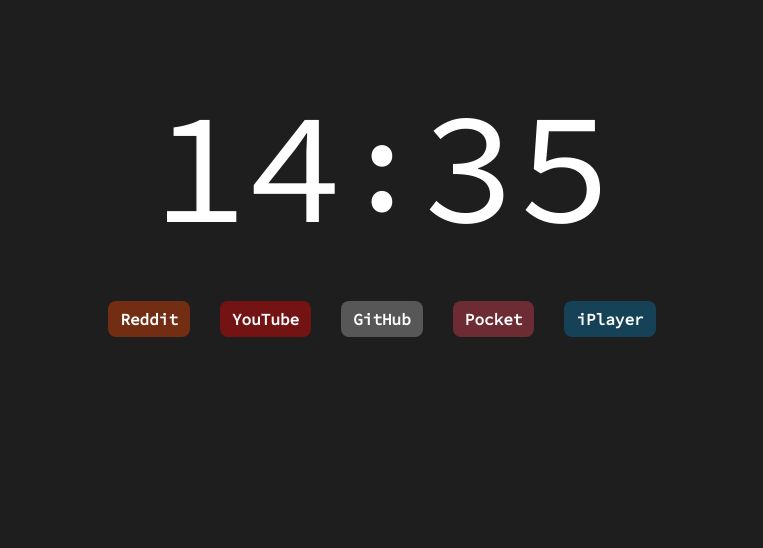
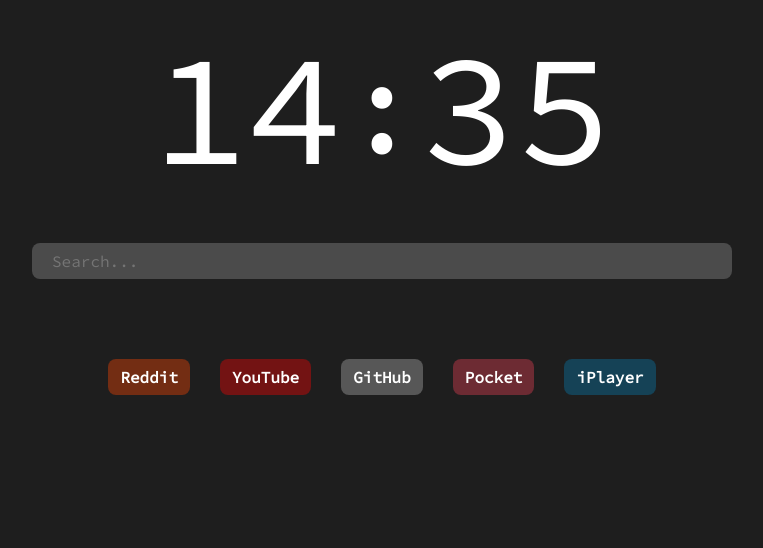
Before and after one commit to martin-walls/startpage, a plain HTML site: page index.html in a window 1280 px wide. Shown: the part 124-672 px from the top of the page, without its empty margins (258-1021 px from the left). Drawn offline with nearby package versions, Linux system fonts and the light colour scheme; files that its build step writes are made by us from their sources.

Commit message:
google search bar

```diff
--- a/index.html
+++ b/index.html
@@ -16,6 +16,11 @@
         <div class="time">
           <span class="time-digits" id="time-hr"></span><span class="time-separator">:</span><span class="time-digits" id="time-min"></span>
         </div>
+        <div class="search-wrapper">
+          <form action="https://www.google.com/search" method="get" autocomplete="off" class="search-form">
+            <input type="text" name="q" class="search-field" placeholder="Search..." autofocus>
+          </form>
+        </div>
         <div class="links">
           <a href="https://www.reddit.com" id="link-reddit">Reddit</a>
           <a href="https://www.youtube.com/" id=link-youtube>YouTube</a>
--- a/style.scss
+++ b/style.scss
@@ -1,7 +1,7 @@
 $font-stack: 'Source Code Pro', monospace;
 
 $dark-bg: #1e1e1e;
-$text-color: #fff;
+$light-text: #fff;
 
 // site colours
 $color-reddit: #ff450060;
@@ -57,7 +57,7 @@ body {
 .time {
     margin-bottom: 35px;
     font-family: $font-stack;
-    color: $text-color;
+    color: $light-text;
     @include transition(color $hover-fade-duration ease-in);
     cursor: default;
 
@@ -74,6 +74,25 @@ body {
     }
 }
 
+.search-form {
+    background-color: #fff3;
+    border-radius: 8px;
+    width: 60vw;
+    max-width: 700px;
+    margin-bottom: 80px;
+
+    .search-field {
+        background: none;
+        outline: none;
+        border: none;
+        font-family: $font-stack;
+        color: $light-text;
+        padding: 8px 20px;
+        font-size: 1rem;
+        width: 100%;
+    }
+}
+
 .links {
     display: flex;
     flex-direction: row;
@@ -84,7 +103,7 @@ body {
     a {
         margin-right: $link-spacing-hor;
         text-decoration: none;
-        color: $text-color;
+        color: $light-text;
         font-family: $font-stack;
         font-weight: bold;
         padding: 8px 12px;
```
